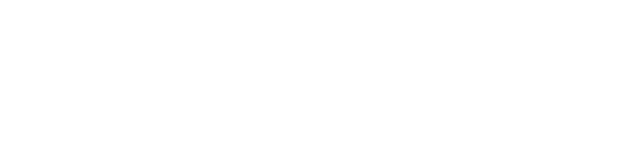
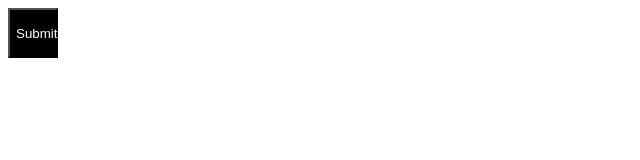
Before and after one commit to acciojob/hover-button-Harshadsonar, a website: page main.html in a window 1280 px wide. Shown: the whole page, without its empty margins (0-640 px from the left). Drawn offline with Linux system fonts and the light colour scheme.

Commit message:
created a submission

```diff
--- a/main.html
+++ b/main.html
@@ -3,13 +3,11 @@
 <html>
 
 <head>
-	<link rel="stylesheet" href="styles.css">
+    <link rel="stylesheet" href="styles.css">
 </head>
 
 <body>
-	<!-- the entire body must be written by student -->
-    <script type="text/javascript" src="./script.js">
-</script>
+    <button class="btn" id="btn">Submit</button>
 
 </body>
 
--- a/styles.css
+++ b/styles.css
@@ -1,2 +1,13 @@
+.btn {
+    height: 50px;
+    width: 50px;
+    background-color: black;
+    color: white;
+    border-radius: 5px solid violet;
+}
 
-/* Your CSS Code here. */
+.btn:hover {
+    color: black;
+    background-color: yellow;
+    border-radius: 30px;
+}
```
